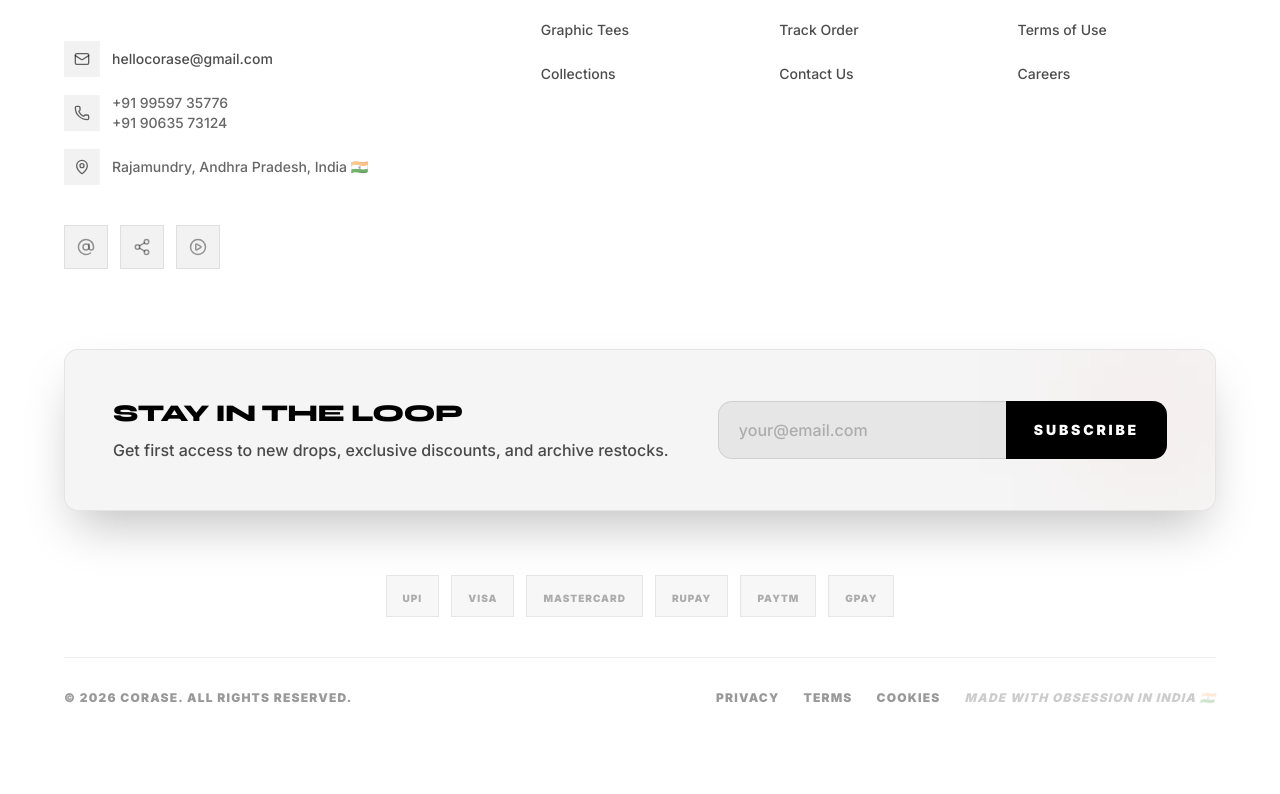
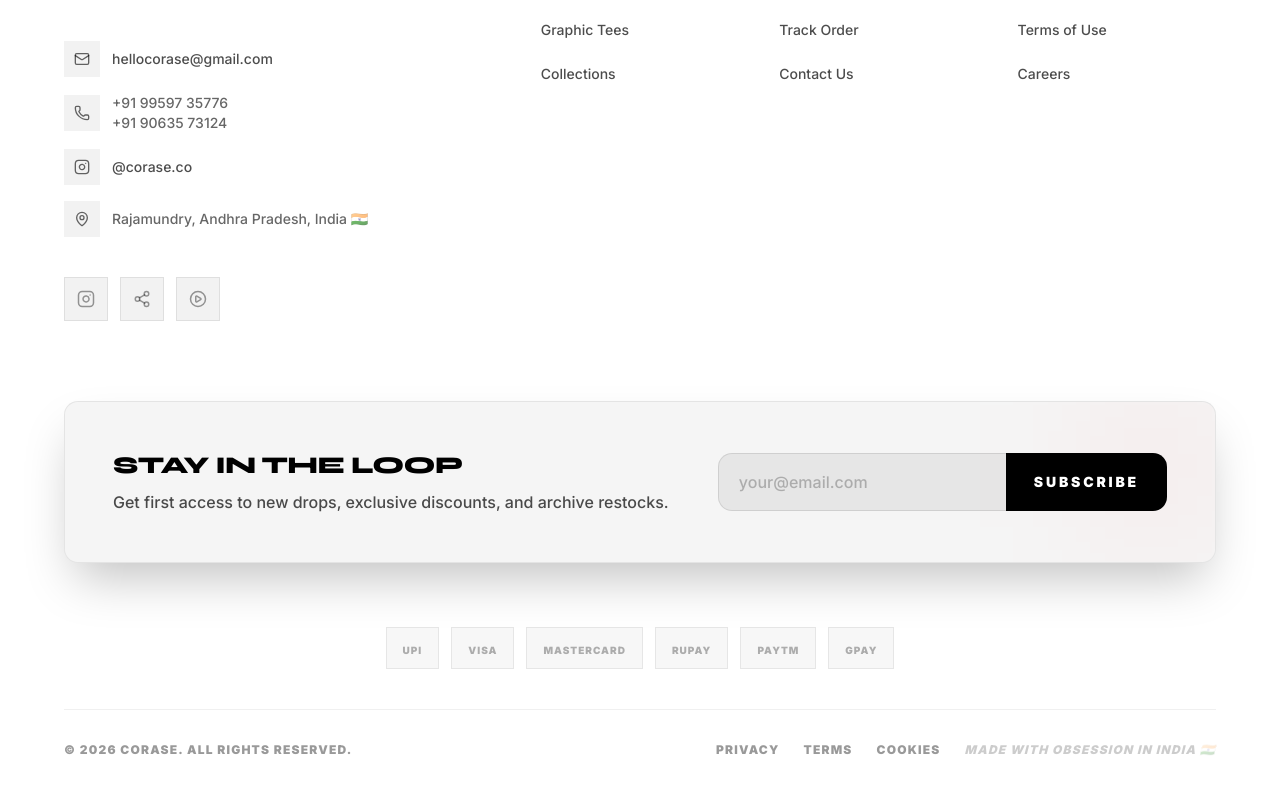
Before and after one commit to jeevanmushini/corase, a Next.js app: page / in a window 1280 px wide. Shown: the part 2462-3256 px from the top of the page. Before the commit the page ends 3232 px from the top, so only its background shows below. Built offline with nearby package versions, Linux system fonts and the light colour scheme; no server answers; the database is empty.

Commit message:
Add Instagram ID to footer

```diff
--- a/src/components/layout/Footer.tsx
+++ b/src/components/layout/Footer.tsx
@@ -1,6 +1,6 @@
 import React from 'react';
 import Link from 'next/link';
-import { Mail, Phone, MapPin, AtSign, PlayCircle, Share2 } from 'lucide-react';
+import { Mail, Phone, MapPin, Instagram, PlayCircle, Share2 } from 'lucide-react';
 
 const LINKS = {
     Shop: [
@@ -27,7 +27,7 @@ const LINKS = {
 };
 
 const SOCIALS = [
-    { icon: AtSign,      label: 'Instagram',   href: '#', color: '#E1306C' },
+    { icon: Instagram,   label: 'Instagram',   href: 'https://www.instagram.com/corase.co?igsh=MXBvY3dxZTN2Ym9oag==', color: '#E1306C' },
     { icon: Share2,      label: 'X / Twitter', href: '#', color: '#1DA1F2' },
     { icon: PlayCircle,  label: 'YouTube',     href: '#', color: '#FF0000' },
 ];
@@ -70,6 +70,12 @@ const Footer: React.FC = () => {
                                     <span className="text-sm font-medium">+91 90635 73124</span>
                                 </div>
                             </div>
+                            <a href="https://www.instagram.com/corase.co?igsh=MXBvY3dxZTN2Ym9oag==" target="_blank" rel="noopener noreferrer" className="flex items-center gap-3 text-foreground/70 hover:text-foreground transition-colors group">
+                                <div className="w-9 h-9 bg-foreground/[0.05] rounded-xl flex items-center justify-center group-hover:bg-foreground/10 transition-colors">
+                                    <Instagram size={16} className="text-foreground/60 group-hover:text-foreground transition-colors" />
+                                </div>
+                                <span className="text-sm font-medium">@corase.co</span>
+                            </a>
                             <div className="flex items-center gap-3 text-foreground/60">
                                 <div className="w-9 h-9 bg-foreground/[0.05] rounded-xl flex items-center justify-center">
                                     <MapPin size={16} className="text-foreground/60" />
```
